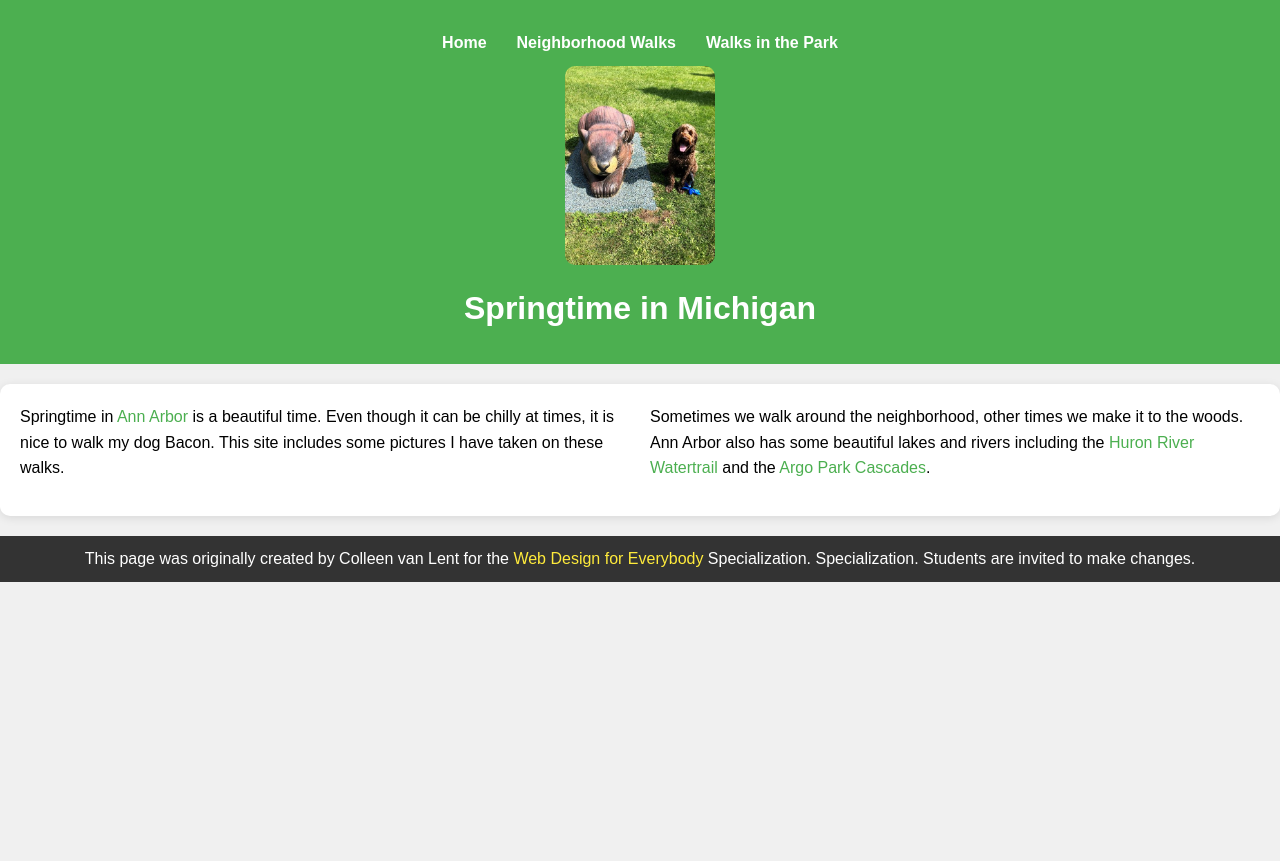
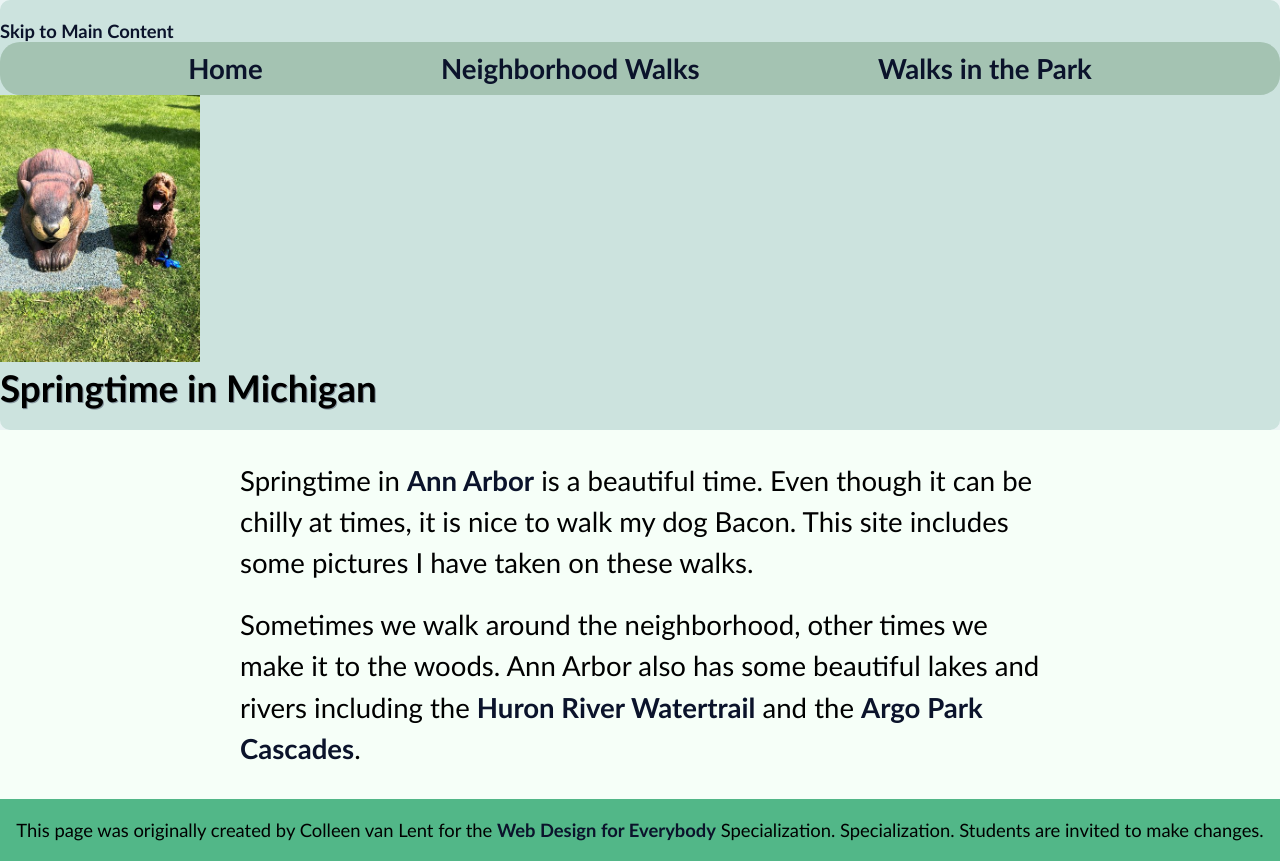
Before and after one commit to Michaelht271/CSSFinalProject, a plain HTML site: page index.html in a window 1280 px wide. Before the commit the page ends 800 px from the top, so only its background shows below. Drawn offline with Linux system fonts and the light colour scheme.

Commit message:
Update style.css

```diff
--- a/css/style.css
+++ b/css/style.css
@@ -6,122 +6,135 @@
 }
 
 body {
-  font-family: Arial, sans-serif;
-  line-height: 1.6;
-  background-color: #f0f0f0;
+    font-family: 'Gill Sans', 'Gill Sans MT', Calibri, 'Trebuchet MS', sans-serif;
+    font-size: 115%;
+    background-color: #EAF4F4;
 }
 
-/* Container */
-.container {
-  width: 90%;
-  max-width: 1200px;
-  margin: 0 auto;
+h1 {
+    font-size: 2em;
+    font-family: 'Trebuchet MS', 'Lucida Sans Unicode', 'Lucida Grande', 'Lucida Sans', Arial, sans-serif;
+    color: black;
+    text-shadow: 1px 1px #1c25416a;
 }
 
-/* Header */
 header {
-  background-color: #4caf50; /* Xanh lá cây */
-  color: white;
-  padding: 20px 0;
-  text-align: center;
+    background-color: #CCE3DE;
+    border-radius: 10px;
+    padding: 20px 0;
 }
 
-header h1 {
-  margin: 10px 0;
+nav {
+    text-align: center;
+    background-color: #A4C3B2;
+    padding: 10px;
+    border-radius: 20px;
 }
 
-header img {
-  width: 150px; /* Giảm kích thước hình ảnh */
-  border-radius: 10px; /* Bo góc cho hình ảnh */
+#statueIMG {
+    border: none;
+    border-radius: 20px;
+    padding: 10px;
 }
 
-/* Navigation */
-nav {
-  margin: 10px 0;
+a {
+    text-decoration: none;
+    color: rgb(128, 36, 125);
+    font-weight: bold;
 }
 
-nav ul {
-  display: flex; /* Sử dụng Flexbox cho menu */
-  list-style: none;
-  padding: 0;
-  justify-content: center; /* Căn giữa menu */
+ul {
+    display: flex;
+    flex-wrap: wrap;
+    justify-content: space-evenly;
+    row-gap: 1.5vh;
+    padding: 0; /* Sửa padding */
 }
 
-nav ul li {
-  margin: 0 15px;
+nav li {
+    list-style-type: none;
+    font-size: 1.5em;
 }
 
-nav ul li a {
-  color: white;
-  text-decoration: none;
-  font-weight: bold;
-  transition: color 0.3s;
+#headDIV {
+    display: flex;
+    flex-direction: row;
+    flex-wrap: wrap;
+    justify-content: space-around;
+    align-items: center;
+    overflow: auto;
 }
 
-nav ul li a:hover {
-  color: #ffeb3b; /* Màu vàng khi hover */
+footer {
+    background-color: #52b788;
+    text-align: center; /* Căn giữa footer */
+    padding: 10px 0; /* Thêm padding cho footer */
 }
 
-/* Main */
 main {
-  background-color: white; /* Màu nền trắng */
-  padding: 20px;
-  border-radius: 10px; /* Bo góc cho main */
-  box-shadow: 0 2px 10px rgba(0, 0, 0, 0.1); /* Đổ bóng cho main */
-  margin: 20px 0;
-  display: grid; /* Sử dụng Grid cho layout */
-  grid-template-columns: 1fr; /* 1 cột cho desktop */
-}
-
-@media (min-width: 600px) {
-  main {
-    grid-template-columns: 1fr 1fr; /* 2 cột cho màn hình lớn hơn */
-    gap: 20px; /* Khoảng cách giữa các cột */
-  }
+    background-color: #F6FFF8;
+    font-size: 1.5em;
+    display: flex;
+    flex-direction: column; /* Chuyển sang dạng cột */
+    align-items: center; /* Căn giữa nội dung trong main */
+    padding: 20px; /* Thêm padding cho main */
 }
 
 main p {
-  margin-bottom: 15px;
+    line-height: 1.5em;
+    max-width: 800px; /* Giới hạn chiều rộng của văn bản */
 }
 
-main a {
-  color: #4caf50; /* Màu xanh lá cho liên kết */
-  text-decoration: none;
+p {
+    margin: 10px 0; /* Thêm khoảng cách giữa các đoạn văn */
 }
 
-main a:hover {
-  text-decoration: underline; /* Gạch chân khi hover */
+a:visited {
+    color: #1c2541;
 }
 
-/* Footer */
-footer {
-  background-color: #333; /* Màu nền footer */
-  color: white;
-  text-align: center;
-  padding: 10px 0;
-  margin-top: 20px;
+a:link {
+    color: #0b132b;
 }
 
-footer a {
-  color: #ffeb3b; /* Màu vàng cho liên kết trong footer */
-  text-decoration: none;
+#parksDIV {
+    display: flex;
+    flex-wrap: wrap;
+    justify-content: space-evenly;
+    gap: 5px;
+    padding: 10px; /* Thêm padding cho parksDIV */
 }
 
-footer a:hover {
-  text-decoration: underline; /* Gạch chân khi hover */
+#parksDIV > img {
+    border-radius: 10px;
+    max-width: 100%; /* Đảm bảo hình ảnh không vượt quá chiều rộng của khối */
 }
 
-/* Skip Link */
-.skip-link {
-  position: absolute;
-  top: -40px; /* Ẩn liên kết */
-  left: 10px;
-  background: #4caf50;
-  color: white;
-  padding: 10px;
-  transition: top 0.3s;
+#neighDiv {
+    display: grid;
+    grid-template-columns: repeat(auto-fill, minmax(300px, 1fr)); /* Tự động điều chỉnh số cột */
+    padding: 5%;
+    gap: 15px;
 }
 
-.skip-link:focus {
-  top: 10px; /* Hiện liên kết khi focus */
+#neighDiv > img {
+    justify-self: stretch;
+    object-fit: cover;
+    width: 100%;
+    max-height: 100%;
+    border-radius: 10px; /* Bo góc cho hình ảnh */
 }
+
+#mainIndex {
+    display: flex;
+    flex-direction: row;
+    flex-wrap: wrap;
+    gap: 0.2vw;
+    text-align: justify;
+    overflow: auto;
+}
+
+#mainIndex p {
+    flex: 1 1 40%; /* Sử dụng flex để điều chỉnh độ rộng */
+    min-width: 300px; /* Giới hạn chiều rộng tối thiểu */
+}
```
